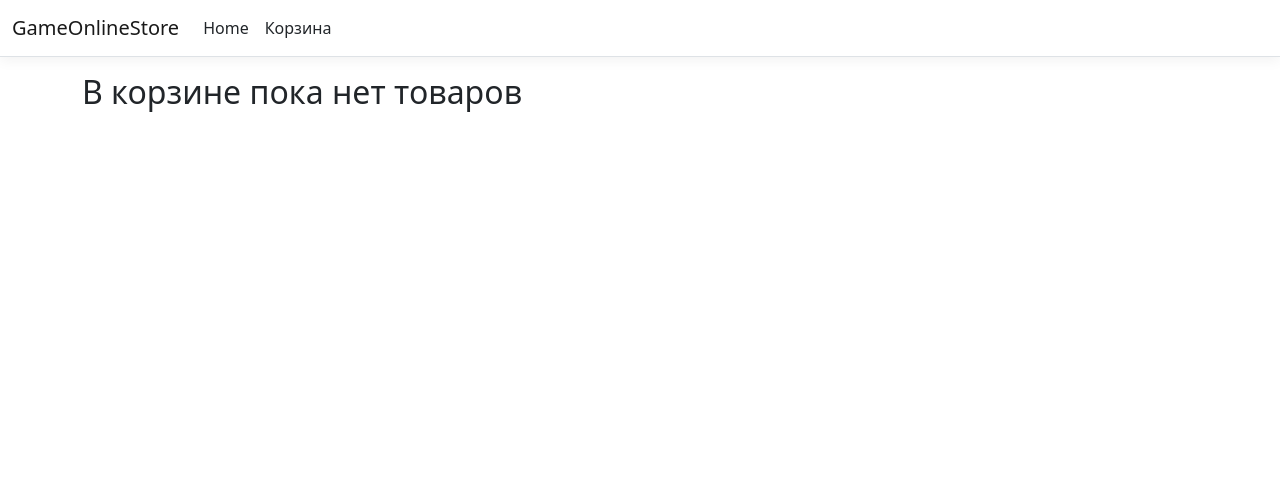
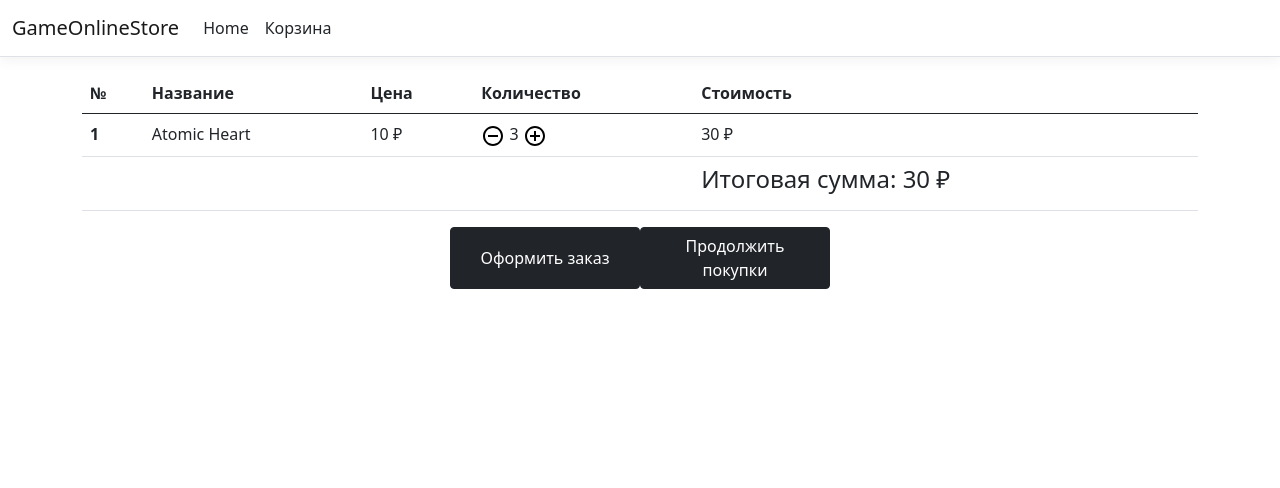
Before and after one commit to Chvakson/OnlineShopWebApplication, an ASP.NET Core app: page /Cart in a window 1280 px wide. Shown: the top 488 px of the page. Run offline with ASP.NET Core 8, Linux system fonts and the light colour scheme; the visitor is signed in with stand-in values (Sample User, id 1); style sheets or scripts are compiled from the project's sources.

Commit message:
Added buttons and sum cost of products cart

```diff
--- a/GameOnlineStore/Views/Cart/Index.cshtml
+++ b/GameOnlineStore/Views/Cart/Index.cshtml
@@ -34,7 +34,18 @@
                         <td>@Model.Items[i].Cost ₽</td>
                     </tr>
                 }
+                <tr>
+                    <th scope="row"></th>
+                    <td></td>
+                    <td></td>
+                    <td></td>
+                    <td><h4>Итоговая сумма: @Model.Cost ₽</h4></td>
+                </tr>
             </tbody>
         </table>
+        <div class="row justify-content-md-center">
+            <button class="col-2 btn btn-dark">Оформить заказ</button>
+            <button class="col-2 btn btn-dark">Продолжить покупки</button>
+        </div>
     }
 }
--- a/GameOnlineStore/Views/Product/Index.cshtml
+++ b/GameOnlineStore/Views/Product/Index.cshtml
@@ -8,10 +8,8 @@
             <div class="card-body text-secondary">
                 <img src="@Url.Content(Model.ImgPath)" class="card-img-top" alt="...">
                 <p class="card-text">Цена: @Model.Cost р.</p>
-                <div style="display:flex">
-                    <button class="btn btn-dark" style="margin-right:10px">Добавить в корзину</button>
-                    <button class="btn btn-dark">Продожить покупки</button>
-                </div>
+                <button class="btn btn-dark" onclick="window.location.href='@Url.Action("Add", "Cart", new { productId = Model.Id })'">Добавить в корзину</button>
+                <button class="btn btn-dark">Продожить покупки</button>
             </div>
         </div>
     </div>
```
